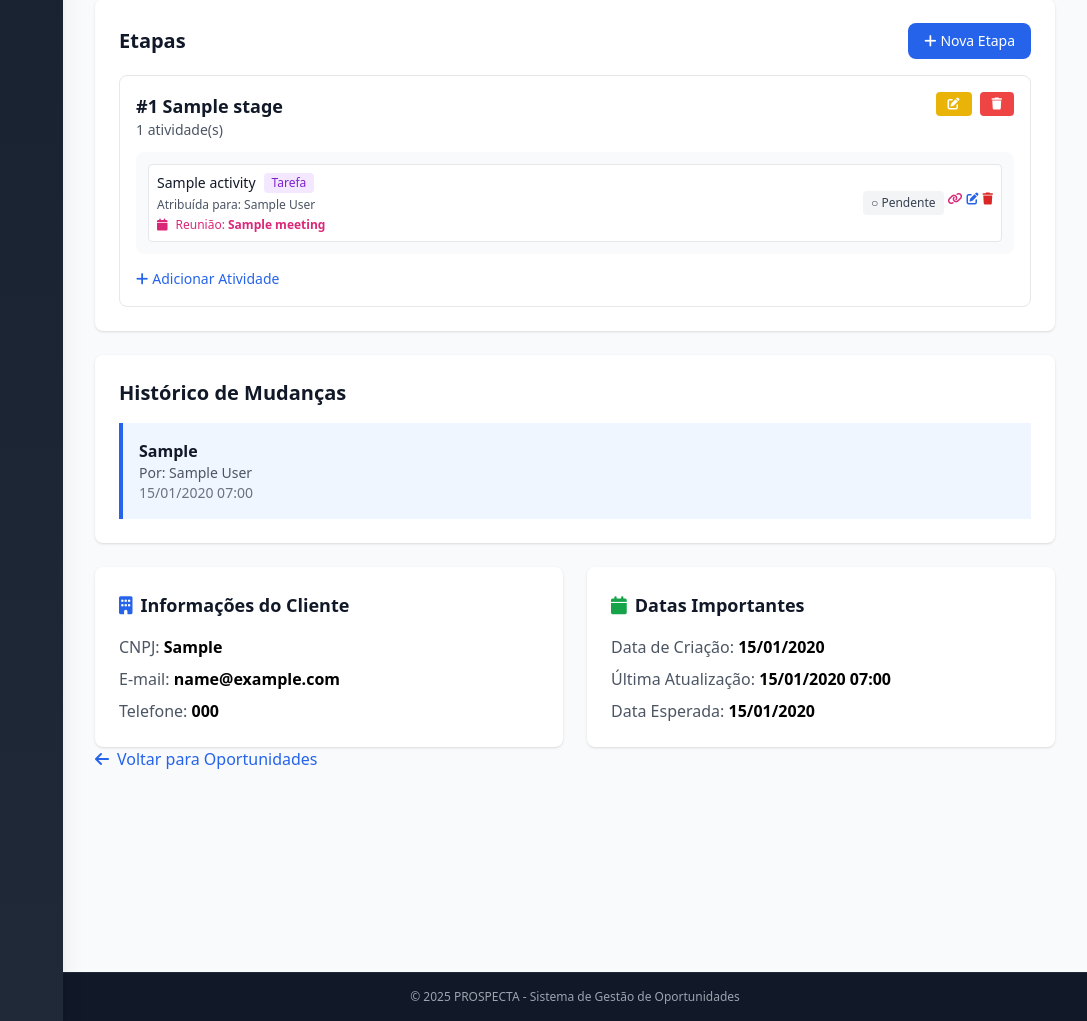
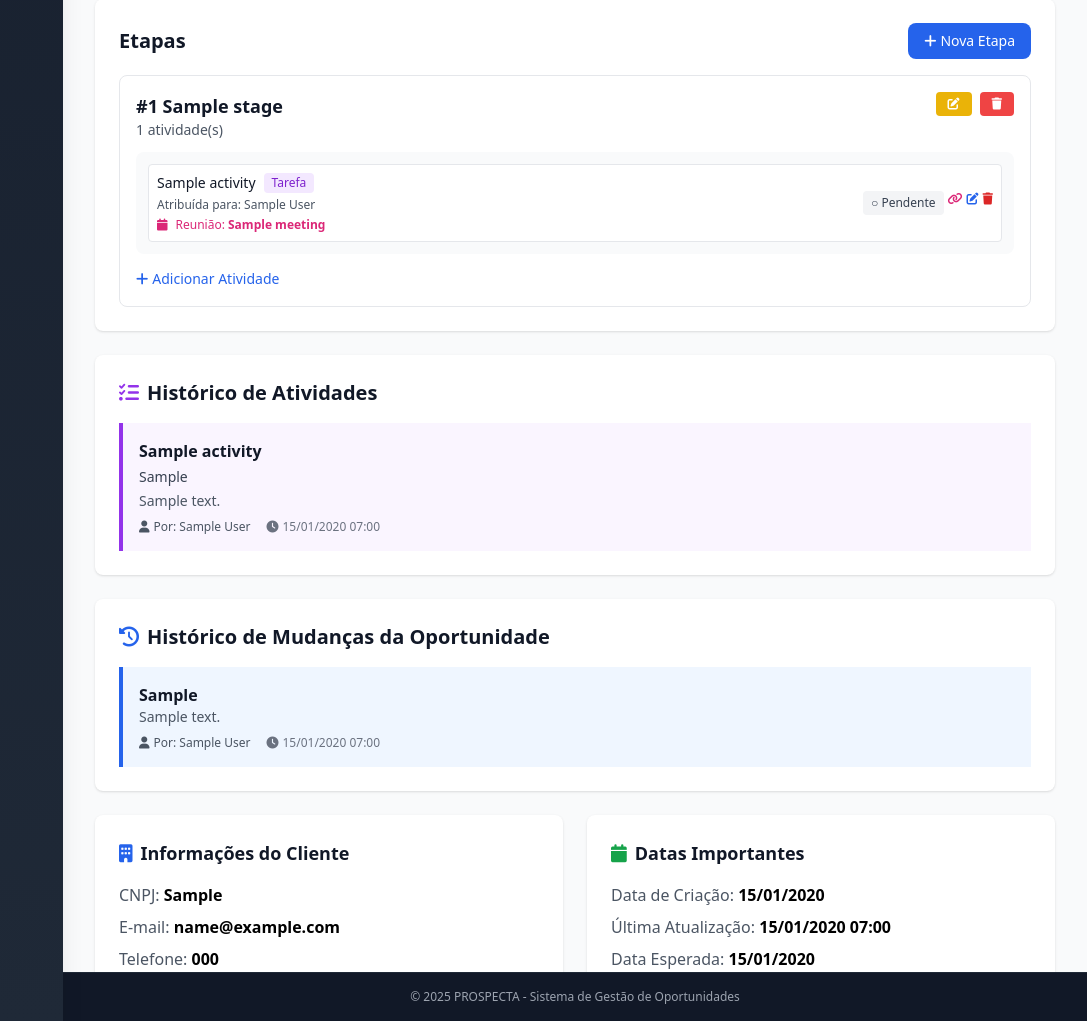
Before and after one commit to CIDUFF/Outlook, a Django app: page /oportunidades/00000000-0000-0000-0000-000000000001/ in a window 1280 px wide. Shown: the part 1579-2600 px from the top of the page, without its empty margins (193-1280 px from the left). Run offline with Django 4.2, Linux system fonts and the light colour scheme; a user stored in the database is signed in; tables that the repository leaves empty hold one stand-in row (values such as "Sample post"); grey boxes marked "Sample" are stand-in pictures; some libraries are stand-ins or nearby versions.

Commit message:
feat: Add activity history section to opportunity detail view

```diff
--- a/prospecta/templates/prospecta/opportunities/detail.html
+++ b/prospecta/templates/prospecta/opportunities/detail.html
@@ -212,17 +212,54 @@
     </div>
     {% endif %}
 
+    <!-- Activity History -->
+    {% if activity_history %}
+    <div class="bg-white rounded-lg shadow p-6">
+        <h2 class="text-xl font-bold text-gray-900 mb-4">
+            <i class="fas fa-tasks mr-2 text-purple-600"></i>Histórico de Atividades
+        </h2>
+        <div class="space-y-3">
+            {% for item in activity_history %}
+            <div class="flex items-start p-4 border-l-4 border-purple-600 bg-purple-50">
+                <div class="flex-1">
+                    <p class="font-semibold text-gray-900">{{ item.activity.title }}</p>
+                    <p class="text-sm text-gray-700 mt-1">{{ item.get_change_type_display|default:item.change_type }}</p>
+                    <p class="text-sm text-gray-600 mt-1">{{ item.change_details }}</p>
+                    <div class="flex items-center gap-4 mt-2">
+                        <p class="text-xs text-gray-600">
+                            <i class="fas fa-user mr-1"></i>Por: {{ item.changed_by.get_full_name|default:"Sistema" }}
+                        </p>
+                        <p class="text-xs text-gray-500">
+                            <i class="fas fa-clock mr-1"></i>{{ item.changed_at|date:'d/m/Y H:i' }}
+                        </p>
+                    </div>
+                </div>
+            </div>
+            {% endfor %}
+        </div>
+    </div>
+    {% endif %}
+
     <!-- History -->
     {% if history %}
     <div class="bg-white rounded-lg shadow p-6">
-        <h2 class="text-xl font-bold text-gray-900 mb-4">Histórico de Mudanças</h2>
+        <h2 class="text-xl font-bold text-gray-900 mb-4">
+            <i class="fas fa-history mr-2 text-blue-600"></i>Histórico de Mudanças da Oportunidade
+        </h2>
         <div class="space-y-3">
             {% for item in history %}
             <div class="flex items-start p-4 border-l-4 border-blue-600 bg-blue-50">
                 <div class="flex-1">
                     <p class="font-semibold text-gray-900">{{ item.get_change_type_display|default:item.change_type }}</p>
-                    <p class="text-sm text-gray-600">Por: {{ item.changed_by.get_full_name }}</p>
-                    <p class="text-sm text-gray-500">{{ item.changed_at|date:'d/m/Y H:i' }}</p>
+                    <p class="text-sm text-gray-600">{{ item.change_details }}</p>
+                    <div class="flex items-center gap-4 mt-2">
+                        <p class="text-xs text-gray-600">
+                            <i class="fas fa-user mr-1"></i>Por: {{ item.changed_by.get_full_name|default:"Sistema" }}
+                        </p>
+                        <p class="text-xs text-gray-500">
+                            <i class="fas fa-clock mr-1"></i>{{ item.changed_at|date:'d/m/Y H:i' }}
+                        </p>
+                    </div>
                 </div>
             </div>
             {% endfor %}
--- a/prospecta/views.py
+++ b/prospecta/views.py
@@ -402,11 +402,17 @@ def opportunity_detail(request, pk):
         stage__opportunity=opportunity
     ).count()
 
+    # Buscar histórico de atividades relacionadas à oportunidade
+    activity_history = ActivityHistory.objects.filter(
+        activity__stage__opportunity=opportunity
+    ).select_related('activity', 'changed_by')[:20]
+
     context = get_user_context(request.user)
     context.update({
         'opportunity': opportunity,
         'stages': opportunity.stages.all().order_by('order'),
         'history': opportunity.history.all()[:10],
+        'activity_history': activity_history,
         'available_users': available_users,
         'opportunity_activity_count': opportunity_activity_count,
     })
```
